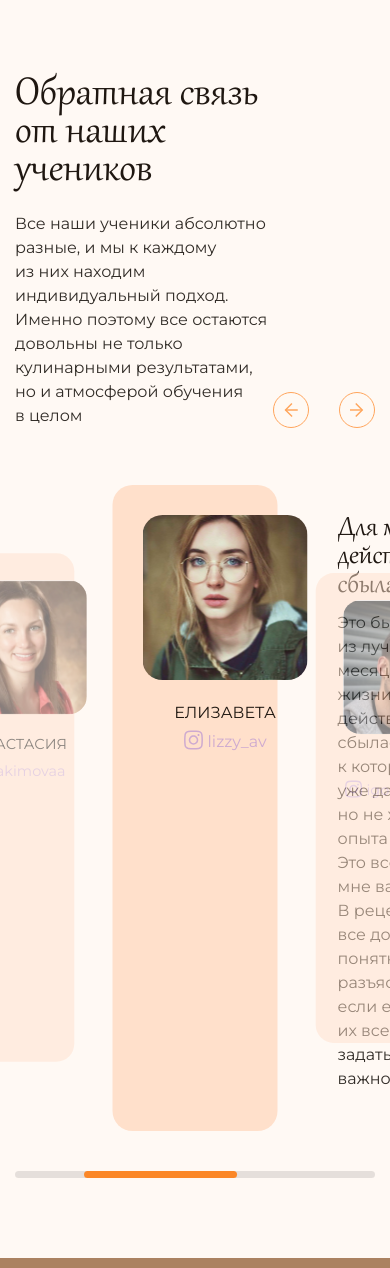
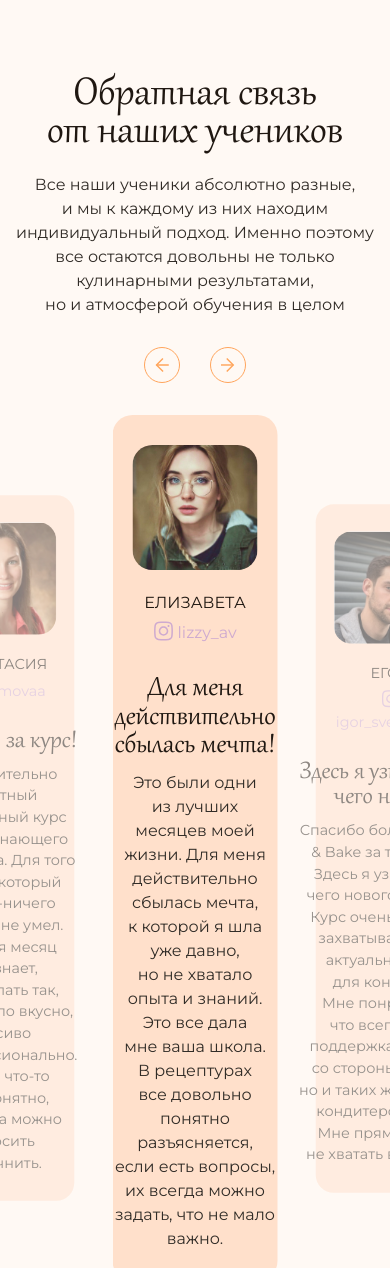
Before and after one commit to Moshe666/Java, a plain HTML site: page index.html in a window 390 px wide. Shown: the part 3329-4597 px from the top of the page. Drawn offline with Linux system fonts and the light colour scheme.

Commit message:
Add files via upload

```diff
--- a/css/style.css
+++ b/css/style.css
@@ -529,6 +529,7 @@
     justify-content: space-between;
     align-items: end;
     margin-bottom: 57px;
+    gap: 30px;
 }
 
 .testimonials__content {}
@@ -586,7 +587,7 @@
     transform: scale(.9);
 }
 
-.swiper-slide-active.testimonials__slide{
+.swiper-slide-active.testimonials__slide {
     transform: scale(1);
     opacity: 1;
 }
@@ -594,6 +595,7 @@
 .swiper-slide-next.testimonials__slide {
     opacity: 0.5;
 }
+
 .swiper-slide-prev.testimonials__slide {
     opacity: 0.5;
 }
@@ -650,7 +652,7 @@
     background: #FFE0CB;
 }
 
-.swiper-scrollbar-drag{
+.swiper-scrollbar-drag {
     background: #fb8727;
 }
 
@@ -870,6 +872,11 @@
     .gallery__info {
         max-width: none;
     }
+
+    .testimonials__scrollbar.swiper-scrollbar {
+        width: 50%;
+        margin: 0 auto;
+    }
 }
 
 /* --------------------- 800px -------------------- */
@@ -939,17 +946,24 @@
         max-width: none;
     }
 
+    .testimonials__inner {
+        flex-direction: column;
+        align-items: stretch;
+        margin-bottom: 20px;
+    }
 
+    .testimonials__nav {
+        align-self: center;
+    }
 
-
+    .testimonials__quote{
+        text-align: center;
+    }
 
 }
-
     /* --------------------- 600px -------------------- */
 
     @media (max-width:600px) {
-
-
 
         .main__about {
             padding: 50px 0 50px;
@@ -1085,7 +1099,16 @@
             font-size: 32px;
         }
 
+        .testimonials__slide{
+            flex-direction: column;
+            align-items: center;
         }
+
+        .testimonials__inner{
+            text-align: center;
+        }
+    }
+
 
     /* --------------------- 450px -------------------- */
 
@@ -1121,5 +1144,7 @@
             margin-bottom: 10px;
         }
 
-
+        .testimonials__slide{
+            padding: 30px 20px 30px;
         }
+    }
```
Lines whose indentation alone changed are shown as unchanged.
